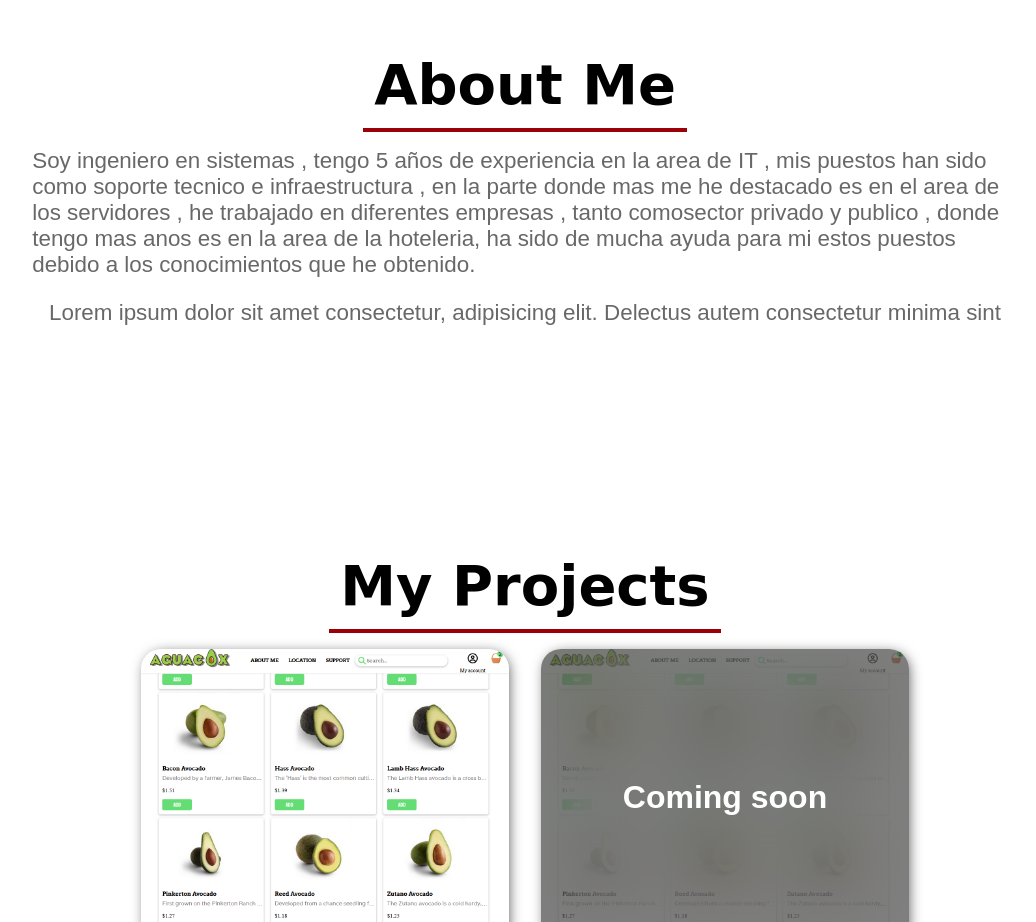
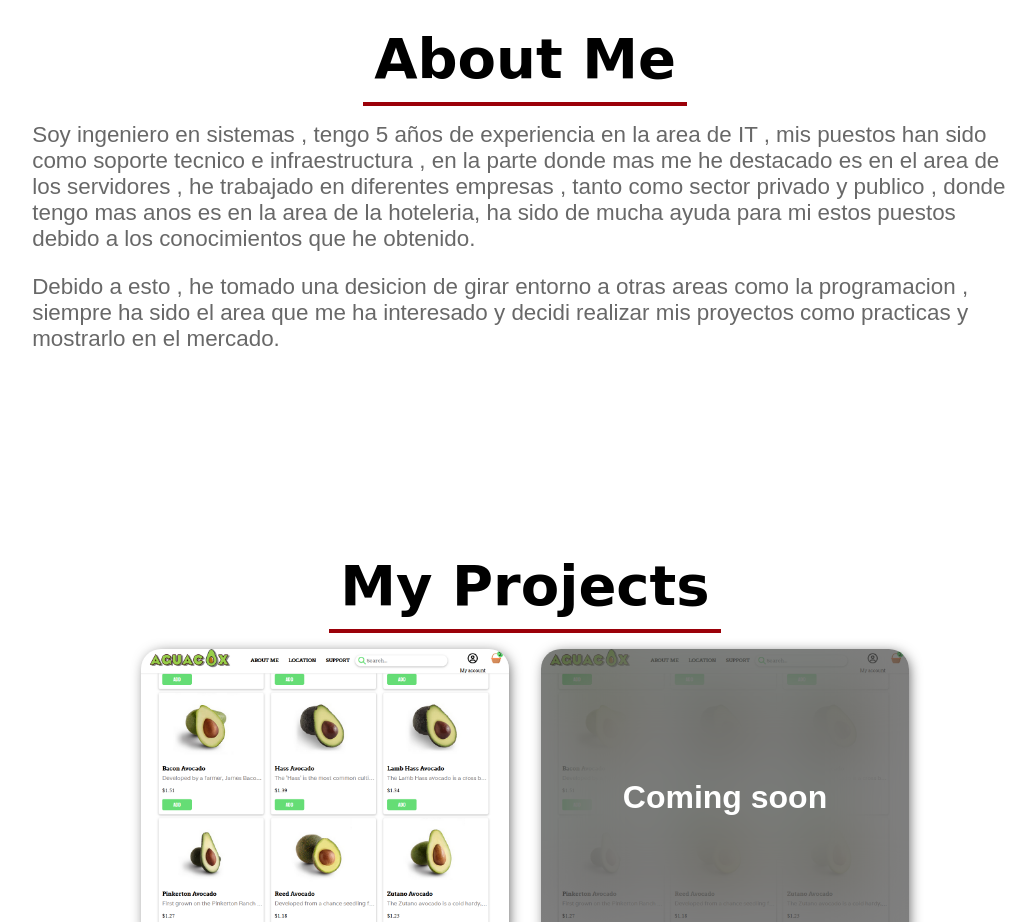
Before and after one commit to alexsancast/alexsancast.github.io, a plain HTML site: page index.html in a window 1280 px wide. Shown: the part 900-1822 px from the top of the page, without its empty margins (115-1151 px from the left). Drawn offline with Linux system fonts and the light colour scheme; a web font is replaced by a local one.

Commit message:
Areglando las descripciones

```diff
--- a/index.html
+++ b/index.html
@@ -93,10 +93,11 @@
         <p>
           Soy ingeniero en sistemas , tengo 5 años de experiencia en la area de IT  , mis puestos han sido como soporte tecnico
           e infraestructura , en la parte donde mas me he destacado es en el area de los servidores ,  he trabajado en diferentes empresas ,
-          tanto comosector privado y publico , donde tengo mas anos es en la area de la hoteleria, ha sido de mucha ayuda para mi estos
+          tanto como sector privado y publico , donde tengo mas anos es en la area de la hoteleria, ha sido de mucha ayuda para mi estos
           puestos debido a los conocimientos que he obtenido.
           <br>
-          <p>Lorem ipsum dolor sit amet consectetur, adipisicing elit. Delectus autem consectetur minima sint  </p>
+          <p>Debido a esto , he tomado una desicion de girar entorno a otras areas como la programacion , siempre ha sido el area que me ha
+            interesado y decidi realizar mis proyectos como practicas y mostrarlo en el mercado. </p>
 
         </p>
 
```
